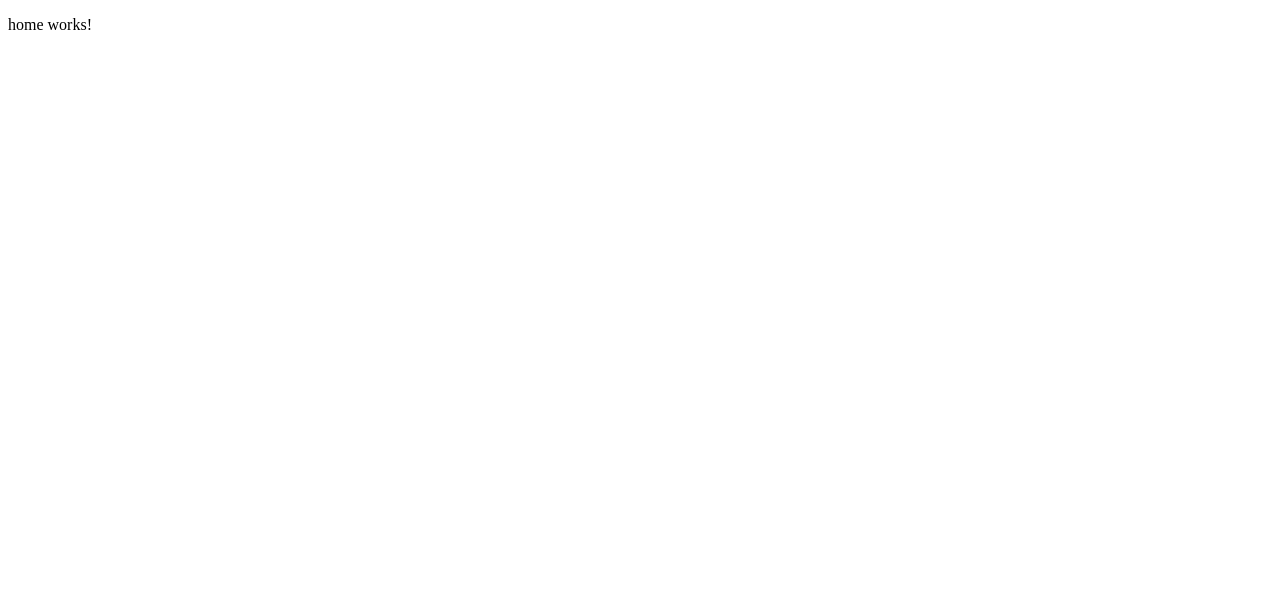
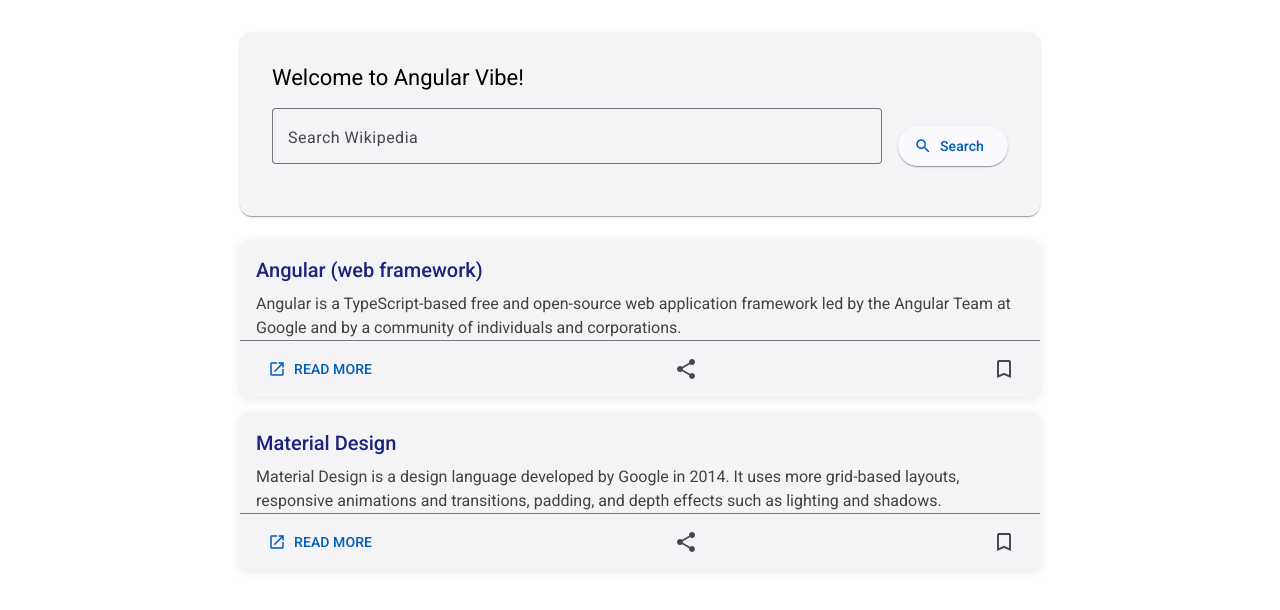
Before and after one commit to EnricoPicci/angular-vibe, an Angular app: page / in a window 1280 px wide. Shown: the top 610 px of the page. Built offline with nearby package versions, Linux system fonts and the light colour scheme.

Commit message:
wiki-card component added

```diff
--- a/angular.json
+++ b/angular.json
@@ -27,6 +27,7 @@
               }
             ],
             "styles": [
+              "@angular/material/prebuilt-themes/azure-blue.css",
               "src/styles.css"
             ],
             "scripts": []
@@ -85,6 +86,7 @@
               }
             ],
             "styles": [
+              "@angular/material/prebuilt-themes/azure-blue.css",
               "src/styles.css"
             ],
             "scripts": []
--- a/package.json
+++ b/package.json
@@ -10,10 +10,13 @@
   },
   "private": true,
   "dependencies": {
+    "@angular/animations": "^19.2.8",
+    "@angular/cdk": "^19.2.11",
     "@angular/common": "^19.2.0",
     "@angular/compiler": "^19.2.0",
     "@angular/core": "^19.2.0",
     "@angular/forms": "^19.2.0",
+    "@angular/material": "^19.2.11",
     "@angular/platform-browser": "^19.2.0",
     "@angular/platform-browser-dynamic": "^19.2.0",
     "@angular/router": "^19.2.0",
--- a/src/app/app.config.ts
+++ b/src/app/app.config.ts
@@ -1,8 +1,12 @@
-import { ApplicationConfig, provideZoneChangeDetection } from '@angular/core';
+import { ApplicationConfig } from '@angular/core';
 import { provideRouter } from '@angular/router';
+import { provideAnimations } from '@angular/platform-browser/animations';
 
 import { routes } from './app.routes';
 
 export const appConfig: ApplicationConfig = {
-  providers: [provideZoneChangeDetection({ eventCoalescing: true }), provideRouter(routes)]
+  providers: [
+    provideRouter(routes),
+    provideAnimations()
+  ]
 };
--- a/src/app/home/home.component.css
+++ b/src/app/home/home.component.css
@@ -0,0 +1,23 @@
+.home-container {
+  max-width: 800px;
+  margin: 2rem auto;
+}
+
+.search-container {
+  display: flex;
+  align-items: center;
+  gap: 1rem;
+  margin-top: 1rem;
+}
+
+.search-field {
+  flex: 1;
+}
+
+mat-card {
+  padding: 1rem;
+}
+
+.results-container {
+  margin-top: 1.5rem;
+}
--- a/src/app/home/home.component.html
+++ b/src/app/home/home.component.html
@@ -1 +1,31 @@
-<p>home works!</p>
+<div class="home-container">
+  <mat-card>
+    <mat-card-header>
+      <mat-card-title>Welcome to Angular Vibe!</mat-card-title>
+    </mat-card-header>
+    <mat-card-content>
+      <div class="search-container">
+        <mat-form-field appearance="outline" class="search-field">
+          <mat-label>Search Wikipedia</mat-label>
+          <input matInput [(ngModel)]="searchQuery" placeholder="Enter your search term">
+          <button *ngIf="searchQuery" matSuffix mat-icon-button aria-label="Clear" (click)="searchQuery=''">
+            <mat-icon>close</mat-icon>
+          </button>
+        </mat-form-field>
+        <button mat-raised-button color="primary" (click)="onSearch()">
+          <mat-icon>search</mat-icon>
+          Search
+        </button>
+      </div>
+    </mat-card-content>
+  </mat-card>
+
+  <div class="results-container">
+    <app-wiki-card
+      *ngFor="let article of wikiArticles"
+      [title]="article.title"
+      [description]="article.description"
+      [link]="article.link">
+    </app-wiki-card>
+  </div>
+</div>
--- a/src/app/home/home.component.ts
+++ b/src/app/home/home.component.ts
@@ -1,11 +1,48 @@
 import { Component } from '@angular/core';
+import { CommonModule } from '@angular/common';
+import { FormsModule } from '@angular/forms';
+import { MatInputModule } from '@angular/material/input';
+import { MatFormFieldModule } from '@angular/material/form-field';
+import { MatButtonModule } from '@angular/material/button';
+import { MatIconModule } from '@angular/material/icon';
+import { MatCardModule } from '@angular/material/card';
+import { WikiCardComponent } from '../wiki-card/wiki-card.component';
 
 @Component({
   selector: 'app-home',
-  imports: [],
+  standalone: true,
+  imports: [
+    CommonModule,
+    FormsModule,
+    MatInputModule,
+    MatFormFieldModule,
+    MatButtonModule,
+    MatIconModule,
+    MatCardModule,
+    WikiCardComponent
+  ],
   templateUrl: './home.component.html',
   styleUrl: './home.component.css'
 })
 export class HomeComponent {
+  searchQuery: string = '';
 
+  // Sample wiki articles for demonstration
+  wikiArticles = [
+    {
+      title: 'Angular (web framework)',
+      description: 'Angular is a TypeScript-based free and open-source web application framework led by the Angular Team at Google and by a community of individuals and corporations.',
+      link: 'https://en.wikipedia.org/wiki/Angular_(web_framework)'
+    },
+    {
+      title: 'Material Design',
+      description: 'Material Design is a design language developed by Google in 2014. It uses more grid-based layouts, responsive animations and transitions, padding, and depth effects such as lighting and shadows.',
+      link: 'https://en.wikipedia.org/wiki/Material_Design'
+    }
+  ];
+
+  onSearch(): void {
+    // This will be implemented later to call the remote API
+    console.log('Searching for:', this.searchQuery);
+  }
 }
--- /dev/null
+++ b/src/app/wiki-card/wiki-card.component.css
@@ -0,0 +1,33 @@
+.wiki-card {
+  margin: 1rem 0;
+  border-radius: 8px;
+  box-shadow: 0 2px 10px rgba(0, 0, 0, 0.1);
+  transition: transform 0.2s, box-shadow 0.2s;
+}
+
+.wiki-card:hover {
+  transform: translateY(-3px);
+  box-shadow: 0 4px 20px rgba(0, 0, 0, 0.15);
+}
+
+mat-card-title {
+  font-size: 1.25rem;
+  font-weight: 500;
+  color: #1a237e;
+}
+
+.wiki-description {
+  color: #424242;
+  line-height: 1.5;
+  margin-top: 0.5rem;
+}
+
+mat-card-actions {
+  padding: 0.5rem 1rem;
+  display: flex;
+  justify-content: space-between;
+}
+
+mat-card-actions button {
+  margin-left: auto;
+}
--- /dev/null
+++ b/src/app/wiki-card/wiki-card.component.html
@@ -0,0 +1,20 @@
+<mat-card class="wiki-card">
+  <mat-card-header>
+    <mat-card-title>{{title}}</mat-card-title>
+  </mat-card-header>
+  <mat-card-content>
+    <p class="wiki-description">{{description}}</p>
+  </mat-card-content>
+  <mat-divider></mat-divider>
+  <mat-card-actions>
+    <a mat-button [href]="link" target="_blank" *ngIf="link">
+      <mat-icon>open_in_new</mat-icon> READ MORE
+    </a>
+    <button mat-icon-button aria-label="Share article">
+      <mat-icon>share</mat-icon>
+    </button>
+    <button mat-icon-button aria-label="Bookmark article">
+      <mat-icon>bookmark_border</mat-icon>
+    </button>
+  </mat-card-actions>
+</mat-card>
--- a/src/index.html
+++ b/src/index.html
@@ -6,6 +6,8 @@
   <base href="/">
   <meta name="viewport" content="width=device-width, initial-scale=1">
   <link rel="icon" type="image/x-icon" href="favicon.ico">
+  <link href="https://fonts.googleapis.com/css2?family=Roboto:wght@300;400;500&display=swap" rel="stylesheet">
+  <link href="https://fonts.googleapis.com/icon?family=Material+Icons" rel="stylesheet">
 </head>
 <body>
   <app-root></app-root>
--- a/src/styles.css
+++ b/src/styles.css
@@ -1 +1,4 @@
 /* You can add global styles to this file, and also import other style files */
+
+html, body { height: 100%; }
+body { margin: 0; font-family: Roboto, "Helvetica Neue", sans-serif; }
```
Also changed, not shown: src/app/wiki-card/wiki-card.component.ts (added, +25 -0 lines), 2 other files (tests, documents, lock files or other folders).
